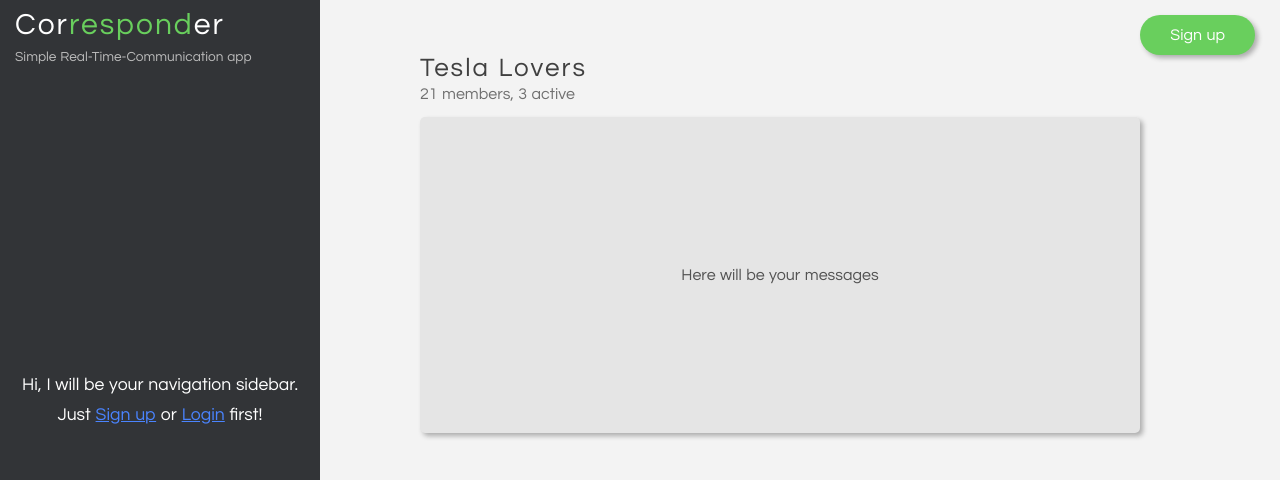
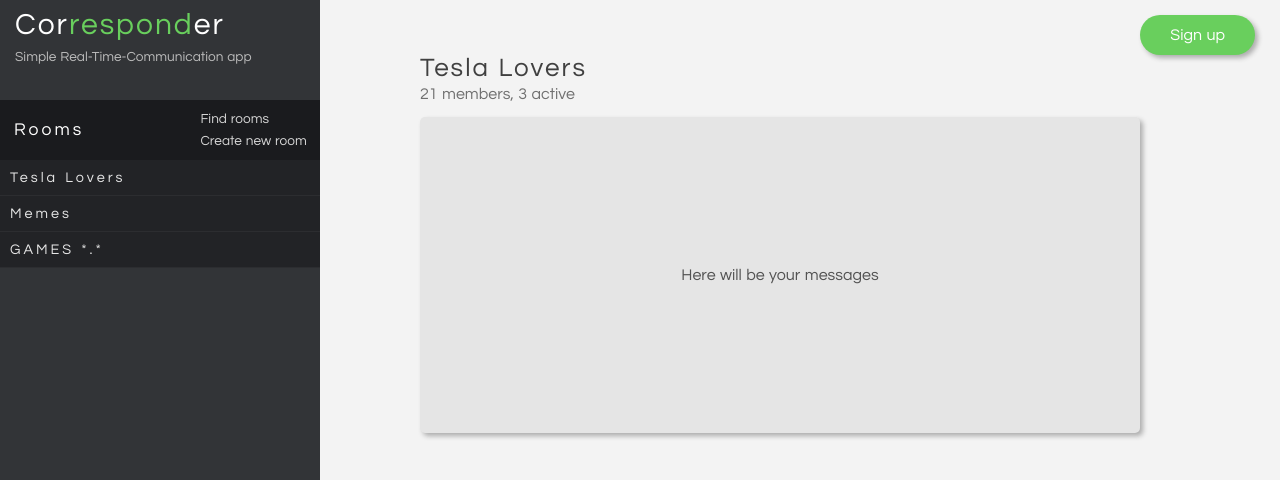
Before and after one commit to SafeAndS0und/Corresponder, a Nuxt app in the folder corresponder-frontend/: page / in a window 1280 px wide. Shown: the top 480 px of the page. Built offline with nearby package versions, Linux system fonts and the light colour scheme.

Commit message:
Added room list to the sidebar

```diff
--- a/corresponder-frontend/components/Sidebar.vue
+++ /dev/null
@@ -1,48 +0,0 @@
-<template>
-  <section>
-
-    <h2>
-      Hi, I will be your navigation sidebar.
-      <br/>
-      Just <nuxt-link to="/SignUp">Sign up</nuxt-link> or
-      <nuxt-link to="#">Login</nuxt-link> first!
-    </h2>
-
-  </section>
-</template>
-
-<script>
-   export default {
-      name: "Sidebar"
-   }
-</script>
-
-<style scoped lang="scss">
-
-  @import '../assets/css/variables.scss';
-
-  section{
-    background-color: #323437;
-
-    h2{
-      box-sizing: border-box;
-      width: 100%;
-      display: block;
-      margin: auto;
-      text-align: center;
-      position: absolute;
-      top:50%;
-      transform: translateY(-50%);
-      line-height: 30px;
-
-      color: white;
-      font-weight: 400;
-      font-size: 1.1em;
-
-      a{
-        color: $prettyBlue;
-      }
-    }
-  }
-
-</style>
--- /dev/null
+++ b/corresponder-frontend/components/sidebar/Rooms.vue
@@ -0,0 +1,107 @@
+<template>
+  <div class="rooms">
+    <header>
+      <h3 class="name" @click="expandRoomList = !expandRoomList">Rooms</h3>
+
+      <div class="options">
+        <p class="option">Find rooms</p>
+        <p class="option">Create new room</p>
+      </div>
+    </header>
+
+    <div class="room-list"  v-if="expandRoomList">
+      <article v-for="room of rooms">
+        <h3 class="room-name">{{room.name}}</h3>
+      </article>
+    </div>
+
+
+  </div>
+</template>
+
+<script>
+  export default {
+    name: "Rooms",
+    data(){
+      return {
+        expandRoomList: true,
+        rooms: [
+          {name: 'Tesla Lovers'},
+          {name: 'Memes'},
+          {name: 'GAMES *.*'},
+        ]
+      }
+    }
+  }
+</script>
+
+<style scoped lang="scss">
+
+  .rooms {
+
+    header {
+      width: 100%;
+      padding: 12px 4px;
+      background-color: #1a1b1e;
+      display: grid;
+      grid-template-columns: 1.7fr 1fr;
+      align-items: center;
+      color: #d7d7d7;
+
+      .name {
+        color: #ffffff;
+        padding-left: 10px;
+        font-weight: 400;
+        font-size: 1.1em;
+        letter-spacing: 3px;
+        cursor: pointer;
+        transition: 0.2s;
+
+        &:hover{
+          color: #75df60;
+        }
+      }
+
+      .options {
+        display: grid;
+        height: 100%;
+
+        .option {
+          font-size: 0.85em;
+          cursor: pointer;
+
+          &:hover {
+            color: white;
+          }
+        }
+
+        .option:first-child {
+          padding: 0 0 8px 0;
+        }
+      }
+    }
+
+    .room-list {
+      article{
+        padding: 10px;
+        background-color: #222326;
+        color: #e6e6e6;
+        cursor: pointer;
+        border-bottom: 1px solid #2c2d30;
+        transition: 0.15s;
+
+        &:hover{
+          background-color: #2a2b2e;
+        }
+
+        .room-name {
+          font-weight: 300;
+          font-size: 0.9em;
+          letter-spacing: 3px;
+        }
+      }
+    }
+
+  }
+
+</style>
--- /dev/null
+++ b/corresponder-frontend/components/sidebar/Sidebar.vue
@@ -0,0 +1,92 @@
+<template>
+  <section>
+
+    <v-icon :name="folded ? 'arrow-right' : 'arrow-left'"
+            @click.native="emitFold"
+            class="arrow"
+            scale="1.9" />
+
+    <h2 v-if="!isLogged && !folded">
+      Hi, I will be your navigation sidebar.
+      <br/>
+      Just
+      <nuxt-link to="/SignUp">Sign up</nuxt-link>
+      or
+      <nuxt-link to="#">Login</nuxt-link>
+      first!
+    </h2>
+
+    <Rooms v-if="isLogged && !folded" class="rooms"/>
+
+
+  </section>
+</template>
+
+<script>
+  import Rooms from './Rooms.vue'
+
+  export default {
+    name: "Sidebar",
+    components: {Rooms},
+    data(){
+      return {
+        isLogged: true,
+        folded: false
+      }
+    },
+    methods:{
+      emitFold(){
+        this.$emit('fold')
+        this.folded = !this.folded
+      }
+    }
+  }
+</script>
+
+<style scoped lang="scss">
+
+  @import '../../assets/css/variables';
+
+  section {
+    background-color: #323437;
+    position: relative;
+
+    .arrow{
+      position: absolute;
+      bottom: 15px;
+      right: 15px;
+      color: #efe9f0;
+      cursor: pointer;
+      z-index: 100;
+
+      &:hover{
+        color: #ccc7cd;
+      }
+    }
+
+    h2 {
+      box-sizing: border-box;
+      width: 100%;
+      display: block;
+      margin: auto;
+      text-align: center;
+      position: absolute;
+      top: 50%;
+      transform: translateY(-50%);
+      line-height: 30px;
+
+      color: white;
+      font-weight: 400;
+      font-size: 1.1em;
+
+      a {
+        color: $prettyBlue;
+      }
+    }
+
+    .rooms{
+      margin-top: 100px;
+    }
+  }
+
+</style>
--- a/corresponder-frontend/layouts/default.vue
+++ b/corresponder-frontend/layouts/default.vue
@@ -2,18 +2,33 @@
   <div>
 
     <Navbar class="navbar"/>
-    <Sidebar class="sidebar"/>
+    <Sidebar class="sidebar"
+             :class="{folded}"
+             @fold="forwardFold"/>
 
-    <nuxt class="content"/>
+    <nuxt
+      class="content"
+      :class="{fullscreen: folded}"
+    />
   </div>
 </template>
 
 <script>
   import Navbar from '../components/Navbar.vue'
-  import Sidebar from '../components/Sidebar.vue'
+  import Sidebar from '../components/sidebar/Sidebar.vue'
 
   export default {
-    components: {Navbar, Sidebar}
+    components: {Navbar, Sidebar},
+    data(){
+      return {
+        folded: false
+      }
+    },
+    methods:{
+      forwardFold(){
+        this.folded = !this.folded
+      }
+    }
 
   }
 </script>
@@ -61,6 +76,7 @@
       top: 0;
       height: 100vh;
       width: 25%;
+      transition: 0.5s;
     }
 
     .navbar{
@@ -72,8 +88,18 @@
       left:25%;
       top: 50px;
       width: 75%;
+      transition: 0.5s;
 
     }
   }
 
+  .folded{
+    width: 55px !important;
+  }
+
+  .fullscreen{
+    width: 90% !important;
+    left: 10% !important;
+  }
+
 </style>
```
